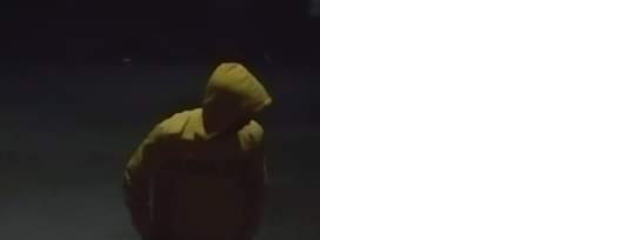
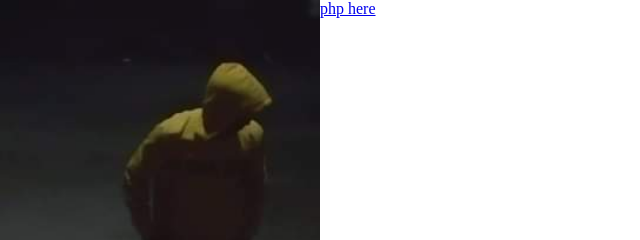
Before and after one commit to Ridwan-Rafi/CV, a plain HTML site: page index.html in a window 1280 px wide. Shown: the top 240 px of the page, 0-640 px from the left. Drawn offline with Linux system fonts and the light colour scheme.

Commit message:
Update index.html

```diff
--- a/index.html
+++ b/index.html
@@ -7,6 +7,7 @@
       rel="stylesheet">
     </head>
     <body>
+        <a href="ex.php">php here</a>
     <div class="sidebar">
     <div class="prof"></div>
         <div class="contact">
```
